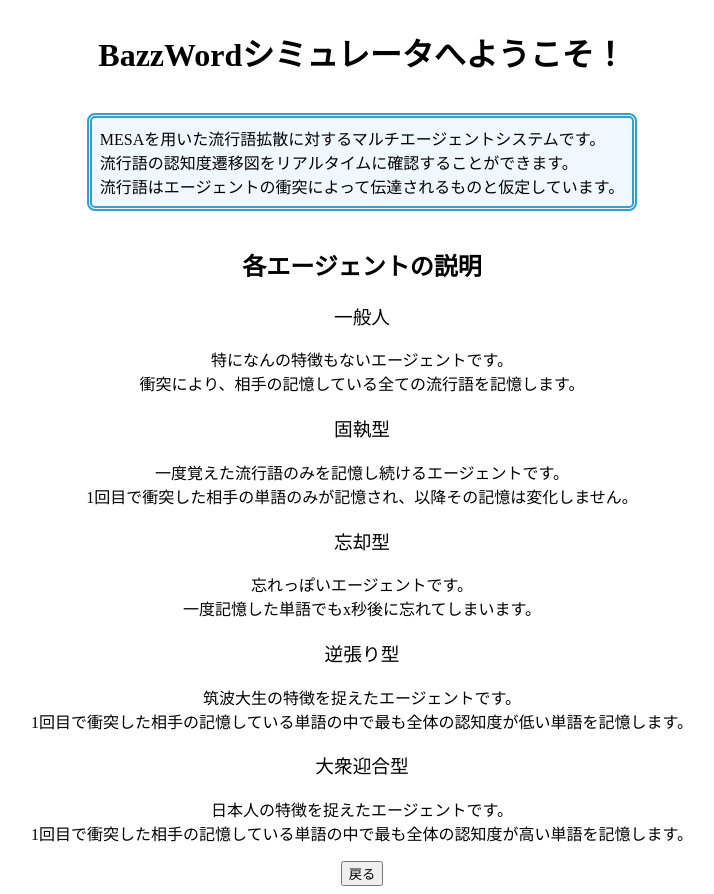
After one commit to TasakiDaichi/bazzword_simulater, a Flask app: page /readme in a window 1280 px wide. The commit adds this page. Shown: the whole page, without its empty margins (278-992 px from the left). Run offline with Flask 3, Linux system fonts and the light colour scheme.

Commit message:
style, 説明追加

```diff
--- a/common/config.py
+++ b/common/config.py
@@ -6,7 +6,7 @@ SETTINGS = {
         "persistent": (0, 0, 255),
         "forgetful": (100, 100, 100),
         "contrarian": (128, 0, 255),
-        "mass_follower": (0, 0, 0),
+        "mass_follower": (255, 255, 0),
     },
     "general_agents": 20,
     "persistent_agents": 20,
--- a/common/model.py
+++ b/common/model.py
@@ -39,6 +39,9 @@ class TrendModel(Model):
         for _ in range(self.config["contrarian_agents"]):
             self.agent_process("contrarian")
 
+        for _ in range(self.config["mass_follower_agents"]):
+            self.agent_process("mass_follower")
+
     def agent_process(self, agent_type):
         color = self.config["agent_colors"][agent_type]
         agent = TrendAgent(self.uid_counter, self, agent_type, color)
--- /dev/null
+++ b/static/form.css
@@ -0,0 +1,4 @@
+.submit-button input {
+    margin-top: 8px;
+    size: 40px;
+}
--- /dev/null
+++ b/static/readme.css
@@ -0,0 +1,33 @@
+.title {
+    display: flex;
+    align-items: center;
+    justify-content: center;
+}
+
+.explain {
+    display: flex;
+    align-items: center;
+    justify-content: center;
+}
+
+.explain p {
+    padding: 8px;
+    background-color: aliceblue;
+    border: thick double #32a1ce;
+    border-radius: 8px;
+}
+
+.agent-explain-flex {
+    display: flex;
+    align-items: center;
+    justify-content: center;
+}
+
+.agent-explain {
+    display: inline-block;
+    text-align: center;
+}
+
+.agent-explain h3 {
+    font-weight: 400;
+}
--- /dev/null
+++ b/templates/readme.html
@@ -0,0 +1,42 @@
+<!DOCTYPE html>
+<html>
+
+<head>
+    <title>シミュレーション画面</title>
+    <link rel="stylesheet" href="/static/readme.css">
+</head>
+
+<body>
+    <div class="title">
+        <h1>BazzWordシミュレータへようこそ！</h1>
+    </div>
+    <div class="explain">
+        <p>MESAを用いた流行語拡散に対するマルチエージェントシステムです。<br>
+            流行語の認知度遷移図をリアルタイムに確認することができます。<br>
+            流行語はエージェントの衝突によって伝達されるものと仮定しています。
+        </p>
+    </div>
+    <div class="agent-explain-flex">
+        <div class="agent-explain">
+            <h2>各エージェントの説明</h2>
+            <h3>一般人</h3>
+            <p>特になんの特徴もないエージェントです。<br>
+                衝突により、相手の記憶している全ての流行語を記憶します。</p>
+            <h3>固執型</h3>
+            <p>一度覚えた流行語のみを記憶し続けるエージェントです。<br>
+                1回目で衝突した相手の単語のみが記憶され、以降その記憶は変化しません。</p>
+            <h3>忘却型</h3>
+            <p>忘れっぽいエージェントです。<br>
+                一度記憶した単語でもx秒後に忘れてしまいます。</p>
+            <h3>逆張り型</h3>
+            <p>筑波大生の特徴を捉えたエージェントです。<br>
+                1回目で衝突した相手の記憶している単語の中で最も全体の認知度が低い単語を記憶します。</p>
+            <h3>大衆迎合型</h3>
+            <p>日本人の特徴を捉えたエージェントです。<br>
+                1回目で衝突した相手の記憶している単語の中で最も全体の認知度が高い単語を記憶します。</p>
+
+            <button onclick="location.href='/'">戻る</button>
+        </div>
+</body>
+
+</html>
--- a/views/Home.py
+++ b/views/Home.py
@@ -41,3 +41,7 @@ def simu():
 @home_blueprint.route('/static/<path:filename>')
 def static_files(filename):
     return send_from_directory(os.path.join(home_blueprint.root_path, 'static'), filename)
+
+@home_blueprint.route("/readme")
+def readme():
+    return  render_template("readme.html")
```
Also changed, not shown: templates/form.html (+7 -1 lines), static/graph.png.
